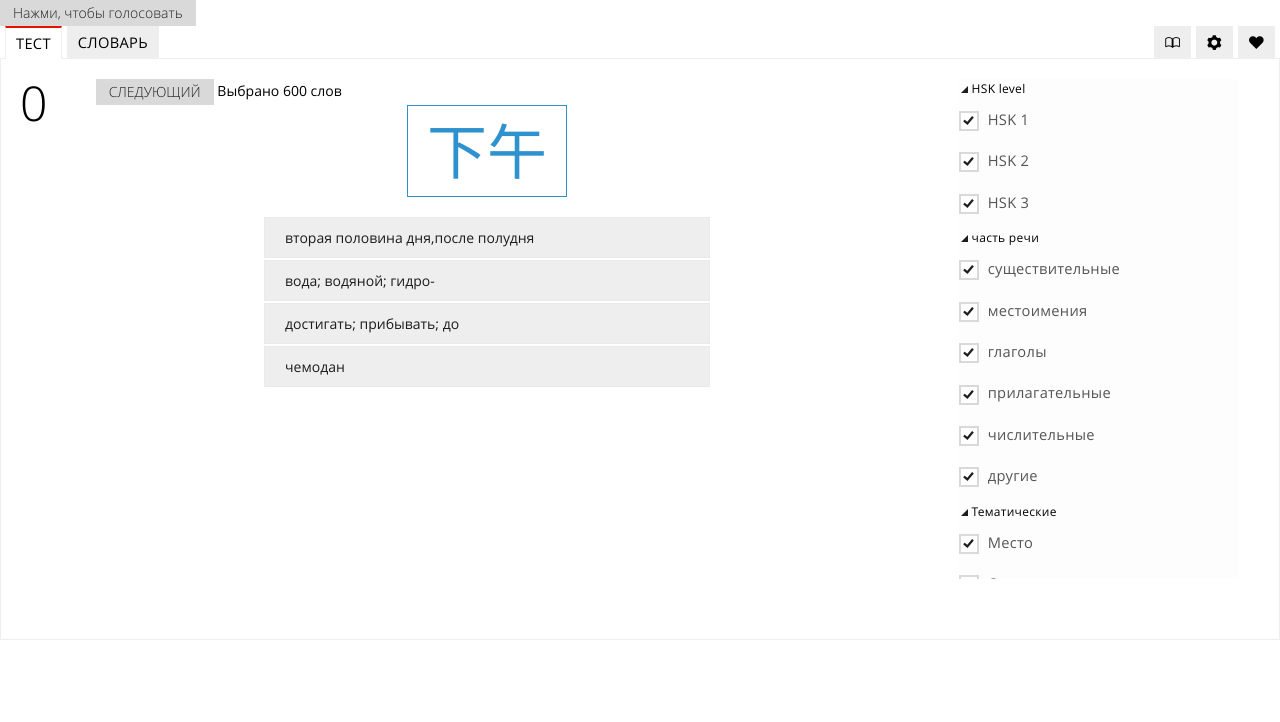
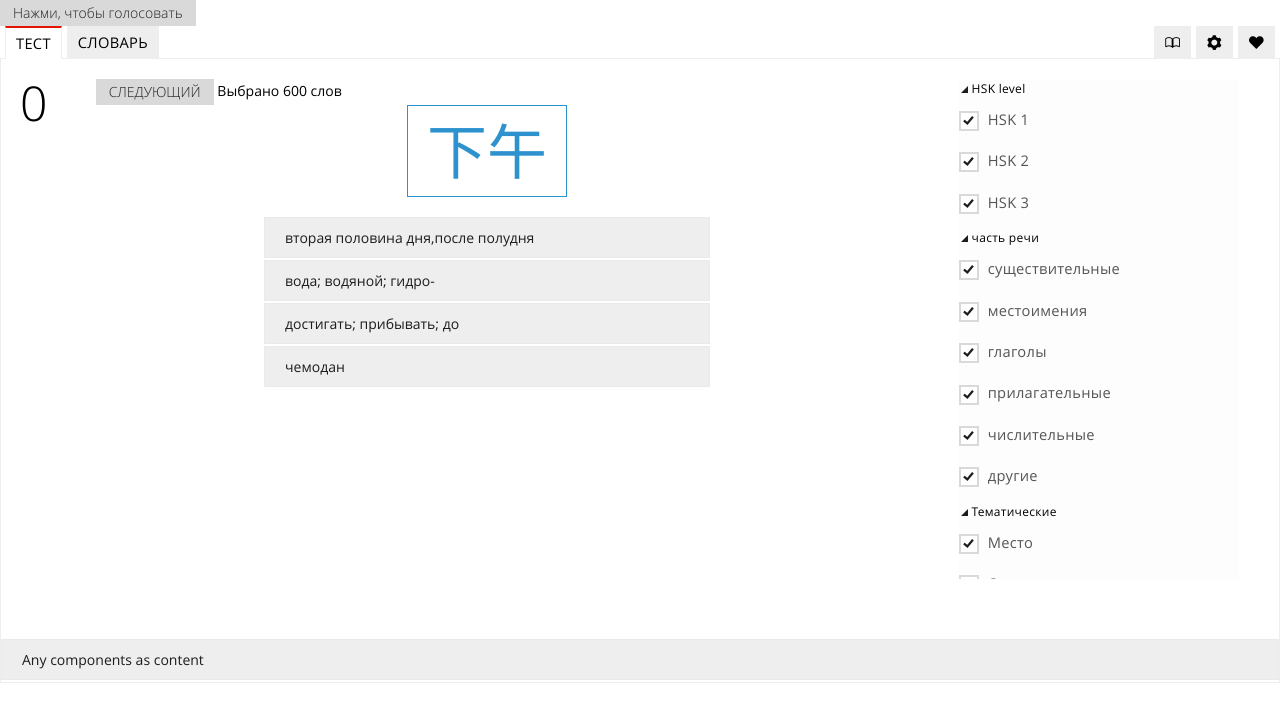
Before and after one commit to im7mortal/hsk, a website: page Framework/index.html in a window 1280 px wide. Drawn offline with Linux system fonts and the light colour scheme.

Commit message:
дфнщге

```diff
--- a/Framework/css/tryhsk.css
+++ b/Framework/css/tryhsk.css
@@ -30,6 +30,7 @@ body  {
     height: 30px;
     text-align: center;
     font-size: 10px;
+    right: 50%;
 }
 
 .spinner > div {
--- a/Framework/index.html
+++ b/Framework/index.html
@@ -97,9 +97,24 @@
                 <div ng-include="'partials/love.html'"></div>
             </div>
 
+            <div class="grid" style="margin-top:0;margin-bottom:0">
+                <div class="row" style="margin-top:0;margin-bottom:0">
+                    <div class="accordion" data-role="accordion" data-closeany="true">
+                        <div class="accordion-frame">
+                            <a class="active heading" href="#">Any components as content</a>
+                            <div class="content">
+                                lol
+                            </div>
+                        </div>
+                    </div>
+                </div>
+            </div>
 
         </div>
+
     </div>
+
+
 </div>
 
 
```
